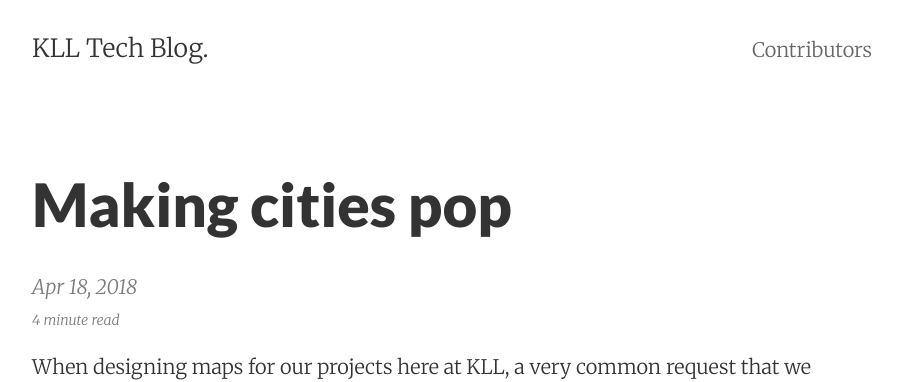
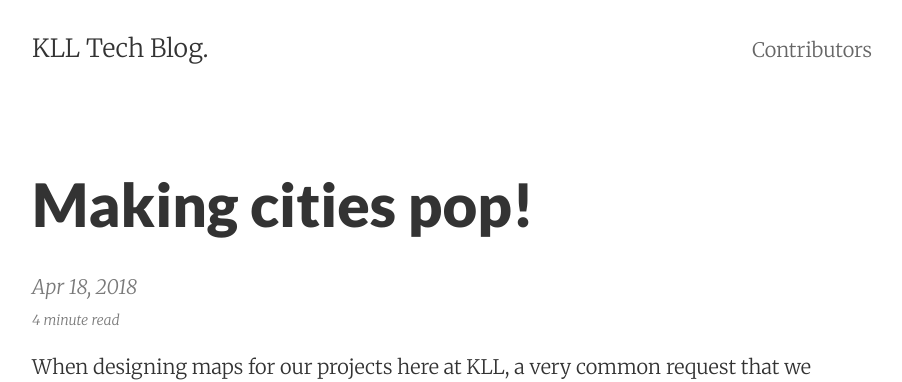
Before and after one commit to KathmanduLivingLabs/kathmandulivinglabs.github.io, a Jekyll site: the page built from _posts/2018-04-25-making-boundaries-pop.md, in a window 1280 px wide and 900 px high. Shown: the top 382 px of the window, without its empty margins (188-1090 px from the left). Built offline with Jekyll 4.4.1, drawn with Linux system fonts in a browser that asks for light colours.

```diff
--- a/_posts/2018-04-25-making-boundaries-pop.md
+++ b/_posts/2018-04-25-making-boundaries-pop.md
@@ -1,6 +1,6 @@
 ---
 layout:     post
-title:      Making cities pop
+title:      Making cities pop!
 date:       2018-04-18 09:06:29
 summary:    A small tutorial that explains how you can clip map tile layers based on an external GeoJSON boundary in Leaflet.
 categories: tutorials
```
